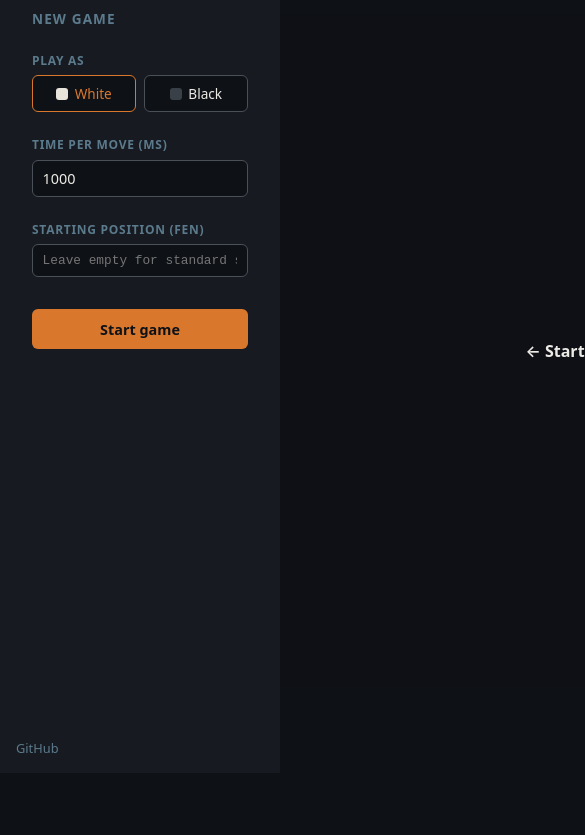
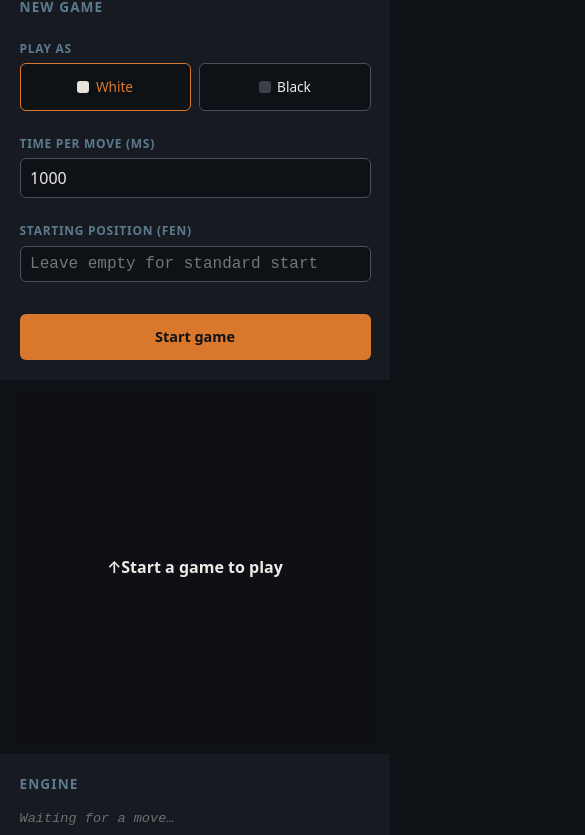
Before and after one commit to simokhin/matescript, a website built with Vite: page web/index.html in a window 390 px wide. Shown: the part 71-906 px from the top of the page, 585 px wide, since content can reach past the window. Before the commit the page ends 844 px from the top, so only its background shows below. Built offline with nearby package versions, Linux system fonts and the light colour scheme.

Commit message:
Add mobile support for web ui

```diff
--- a/web/index.html
+++ b/web/index.html
@@ -2,6 +2,8 @@
 <html lang="en">
     <head>
         <meta charset="UTF-8" />
+        <meta name="viewport" content="width=device-width, initial-scale=1" />
+        <meta name="theme-color" content="#0e1116" />
         <title>MateScript</title>
         <link rel="stylesheet" href="/style.css" />
     </head>
@@ -94,7 +96,11 @@
                 <div class="board-wrapper">
                     <div id="board" class="board"></div>
                     <div id="board-overlay" class="board-overlay">
-                        ← Start a game to play
+                        <span
+                            class="board-overlay__arrow"
+                            aria-hidden="true"
+                        ></span>
+                        Start a game to play
                     </div>
                 </div>
                 <div
--- a/web/style.css
+++ b/web/style.css
@@ -45,6 +45,7 @@ body {
     align-items: center;
     justify-content: center;
     gap: 1rem;
+    --board-size: min(70vh, 640px);
 }
 
 .board-wrapper {
@@ -53,8 +54,10 @@ body {
 
 .board {
     display: grid;
-    grid-template-columns: repeat(8, 84px);
-    grid-template-rows: repeat(8, 84px);
+    grid-template-columns: repeat(8, 1fr);
+    grid-template-rows: repeat(8, 1fr);
+    width: var(--board-size);
+    height: var(--board-size);
 }
 
 .board-overlay {
@@ -74,6 +77,10 @@ body {
 
 .board-overlay[hidden] {
     display: none;
+}
+
+.board-overlay__arrow::before {
+    content: "← ";
 }
 
 .square {
@@ -145,6 +152,9 @@ body {
 
 .promotion-picker {
     position: absolute;
+    top: 50%;
+    left: 50%;
+    transform: translate(-50%, -50%);
     display: flex;
     gap: 4px;
     background-color: var(--color-picker-bg);
@@ -164,8 +174,8 @@ body {
     padding: 8px;
     border-radius: 50%;
     transition: background-color 0.15s ease;
-    width: 84px;
-    height: 84px;
+    width: calc(var(--board-size) / 8);
+    height: calc(var(--board-size) / 8);
     cursor: pointer;
     -webkit-user-drag: none;
     user-select: none;
@@ -459,3 +469,51 @@ body {
     outline: 2px solid var(--color-accent);
     outline-offset: 2px;
 }
+
+@media (max-width: 879px) {
+    body {
+        overflow-x: hidden;
+    }
+
+    #app {
+        display: flex;
+        flex-direction: column;
+        height: auto;
+        min-height: 100vh;
+    }
+
+    .panel--settings,
+    .panel--moves {
+        padding: clamp(1rem, 5vw, 1.5rem);
+    }
+
+    .stage {
+        --board-size: min(92vw, 480px);
+        padding: 0.5rem 0;
+    }
+
+    .board-overlay__arrow::before {
+        content: "↑ ";
+    }
+
+    #moves {
+        max-height: 40vh;
+    }
+
+    .field__input,
+    .field__input--mono {
+        font-size: 16px;
+    }
+
+    .start-button,
+    .side-option {
+        padding: 0.85rem 1rem;
+    }
+
+    .repo-link {
+        position: static;
+        display: block;
+        text-align: center;
+        padding: 1.5rem 0 2rem;
+    }
+}
```
Also changed, not shown: README.md.
